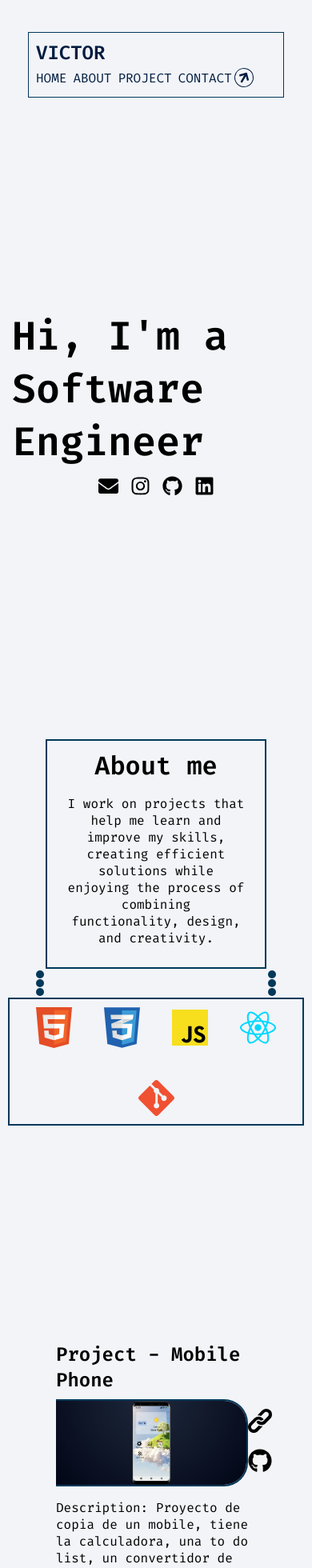
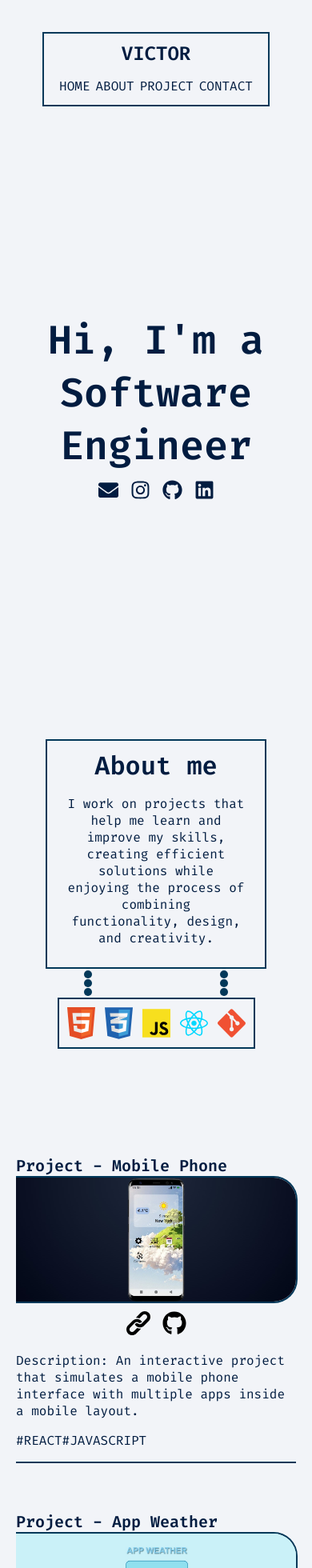
Before and after one commit to VDC2002/VDC2002, a React (Vite) app: page / in a window 390 px wide. Shown: the top 1960 px of the page at 80% size. Built offline with nearby package versions, Linux system fonts and the light colour scheme.

Commit message:
Day Two -> Structure Finished.

```diff
--- a/src/components/Footer.jsx
+++ b/src/components/Footer.jsx
@@ -9,6 +9,7 @@ function Footer() {
     <div className="containerfooter">
       <div className="containerPhoto">
         <img className="photoVictor" src={Photo} alt="Photo Victor" />
+        <div className="containerIconsRed">
           <img
             className="iconsFooter iconGmail"
             src={Gmail}
@@ -29,6 +30,7 @@ function Footer() {
           />
           <FaGithub className="iconsFooterGithub" title="Github" />
         </div>
+      </div>
       <div className="containerDownload">
         <p className="phrase">Creating clean & functional web experiences</p>
         <button className="buttonDownload" title="Download">
--- a/src/components/styles/Footer.css
+++ b/src/components/styles/Footer.css
@@ -1,5 +1,6 @@
 :root {
   --color--border-Footer: #023859;
+  --color--Text-Footer: #011c40;
   --font-Family-Footer: "Fira Code", monospace;
 }
 .containerfooter {
@@ -12,10 +13,17 @@
   justify-content: space-around;
   align-items: center;
   padding: 20px 10px;
+  gap: 15px;
+  color: var(--color--Text-Footer);
 }
 .containerPhoto {
+  display: flex;
   width: fit-content;
-  position: relative;
+}
+.containerIconsRed {
+  display: flex;
+  flex-direction: column;
+  gap: 25px;
 }
 
 .photoVictor {
@@ -32,10 +40,14 @@
 }
 .iconsFooterGithub {
   cursor: pointer;
-  position: absolute;
   font-size: 45px;
-  left: 255px;
-  bottom: 30px;
+  color: rgba(0, 0, 0, 0.904);
+}
+.iconLinkedin {
+  margin-left: 20px;
+}
+.iconInstagram {
+  margin-left: 20px;
 }
 .iconsFooterGithub:hover,
 .iconsFooter:hover {
@@ -43,26 +55,13 @@
   transform: rotate(8deg);
 }
 
-.iconGmail {
-  position: absolute;
-  left: 240px;
-}
-.iconLinkedin {
-  position: absolute;
-  bottom: 95px;
-  left: 280px;
-}
-.iconInstagram {
-  position: absolute;
-  bottom: 165px;
-  left: 277px;
-}
 .containerDownload {
   display: flex;
   flex-direction: column;
   align-items: center;
 }
 .buttonDownload {
+  color: var(--color--Text-Footer);
   width: fit-content;
   height: 30px;
   font-family: var(--font-Family-Footer);
@@ -80,3 +79,29 @@
 .buttonDownload:hover {
   scale: 1.1;
 }
+
+/*QUERY FOR MOBILE AND TABLET:*/
+@media screen and (max-width: 433px) {
+  .phrase {
+    text-align: center;
+  }
+  .containerPhoto {
+    display: flex;
+    flex-direction: column;
+    gap: 10px;
+  }
+  .containerIconsRed {
+    display: flex;
+    justify-content: center;
+    flex-direction: row;
+    margin-top: 10px;
+    gap: 15px;
+  }
+
+  .iconLinkedin {
+    margin-left: 0;
+  }
+  .iconInstagram {
+    margin-left: 0;
+  }
+}
--- a/src/components/styles/Header.css
+++ b/src/components/styles/Header.css
@@ -33,14 +33,14 @@ a {
   padding: 40px 15px;
 }
 .nav {
-  border: 1px solid var(--color--border);
+  border: 2px solid var(--color--border);
   padding: 9px;
   display: flex;
   flex-wrap: wrap;
   align-items: center;
   justify-content: space-between;
   width: 50%;
-  min-width: 300px;
+  min-width: 280px;
   height: auto;
 }
 
@@ -71,11 +71,14 @@ a {
   margin-bottom: auto;
   margin-top: auto;
   gap: 10px;
+  text-align: center;
 }
 .tituleDescription {
   font-size: 50px;
+  color: var(--color--Text);
 }
 .containerIconsContact {
+  color: var(--color--Text);
   display: flex;
   gap: 15px;
 }
@@ -86,3 +89,18 @@ a {
 .iconsContacts:hover {
   scale: 1.3;
 }
+
+/*QUERY FOR MOBILE AND TABLET:*/
+@media screen and (max-width: 748px) {
+  .nav {
+    justify-content: center;
+    padding: 9px 0;
+    gap: 9px;
+  }
+  .listNav {
+    gap: 7px;
+  }
+  .iconArrowUp {
+    display: none;
+  }
+}
--- a/src/components/subComponents/SectionProject.jsx
+++ b/src/components/subComponents/SectionProject.jsx
@@ -38,8 +38,8 @@ function SectionProject() {
           </div>
         </div>
         <p className="description">
-          Description: Proyecto de copia de un mobile, tiene la calculadora, una
-          to do list, un convertidor de moneda y la opcion de settings
+          Description: An interactive project that simulates a mobile phone
+          interface with multiple apps inside a mobile layout.
         </p>
         <p className="hastag">
           <span>#REACT</span>
@@ -67,8 +67,7 @@ function SectionProject() {
           </div>
         </div>
         <p className="description">
-          Description: Proyecto de copia de un mobile, tiene la calculadora, una
-          to do list, un convertidor de moneda y la opcion de settings
+          Description: A simple weather application with multiple cities.
         </p>
         <p className="hastag">
           <span>#HTML</span>
@@ -107,8 +106,7 @@ function SectionProject() {
           </div>
         </div>
         <p className="description">
-          Description: Proyecto de copia de un mobile, tiene la calculadora, una
-          to do list, un convertidor de moneda y la opcion de settings
+          Description: A Snake game project that simulates a Nintendo console.
         </p>
         <p className="hastag">
           <span>#HTML</span>
@@ -147,8 +145,7 @@ function SectionProject() {
           </div>
         </div>
         <p className="description">
-          Description: Proyecto de copia de un mobile, tiene la calculadora, una
-          to do list, un convertidor de moneda y la opcion de settings
+          Description: This project is for fun and playing with someone.
         </p>
         <p className="hastag">
           <span>#HTML</span>
--- a/src/components/subComponents/styles/AboutStyle.css
+++ b/src/components/subComponents/styles/AboutStyle.css
@@ -1,5 +1,6 @@
 :root {
   --color--border-About: #023859;
+  --color--Text-About: #011c40;
 }
 .sectionOne {
   height: 80dvh;
@@ -11,6 +12,7 @@
 }
 
 .containerText {
+  color: var(--color--Text-About);
   width: 60%;
   padding: 10px 25px;
   display: flex;
@@ -62,3 +64,21 @@
 .iconsSkills:hover {
   scale: 1.2;
 }
+
+/*QUERY FOR MOBILE AND TABLET:*/
+@media screen and (max-width: 500px) {
+  .sectionOne {
+    height: 500px;
+  }
+
+  .containerChain {
+    width: 180px;
+  }
+  .containerSkills {
+    padding: 10px;
+    gap: 12px;
+  }
+  .iconsSkills {
+    width: 35px;
+  }
+}
--- a/src/components/subComponents/styles/ProjectStyle.css
+++ b/src/components/subComponents/styles/ProjectStyle.css
@@ -1,5 +1,6 @@
 :root {
   --color--border-Project: #023859;
+  --color--Text-Project: #011c40;
 }
 .sectionTwo {
   padding: 70px;
@@ -15,6 +16,7 @@
   border-left: none;
   border-right: none;
   margin-bottom: 60px;
+  color: var(--color--Text-Project);
 }
 .containerScreenshot {
   display: flex;
@@ -45,3 +47,23 @@
 .iconGithub:hover {
   scale: 1.3;
 }
+/*QUERY FOR MOBILE AND TABLET:*/
+@media screen and (max-width: 850px) {
+  .sectionTwo {
+    padding: 20px;
+  }
+  .tituleProjects {
+    padding: 0;
+    font-size: 20px;
+  }
+  .containerScreenshot {
+    flex-direction: column;
+    gap: 10px;
+  }
+  .imgProject1 {
+    width: 100%;
+  }
+  .containerLinks {
+    flex-direction: row;
+  }
+}
```
Lines whose indentation alone changed are shown as unchanged.
